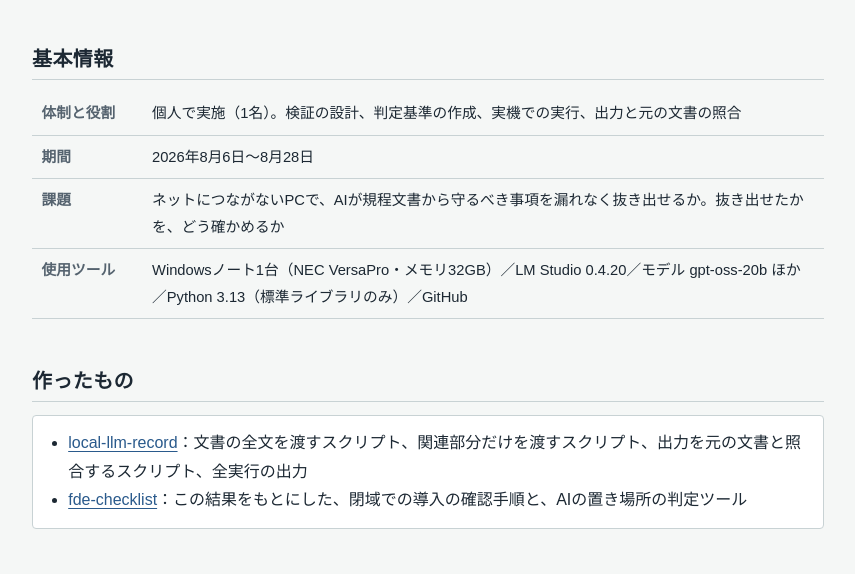
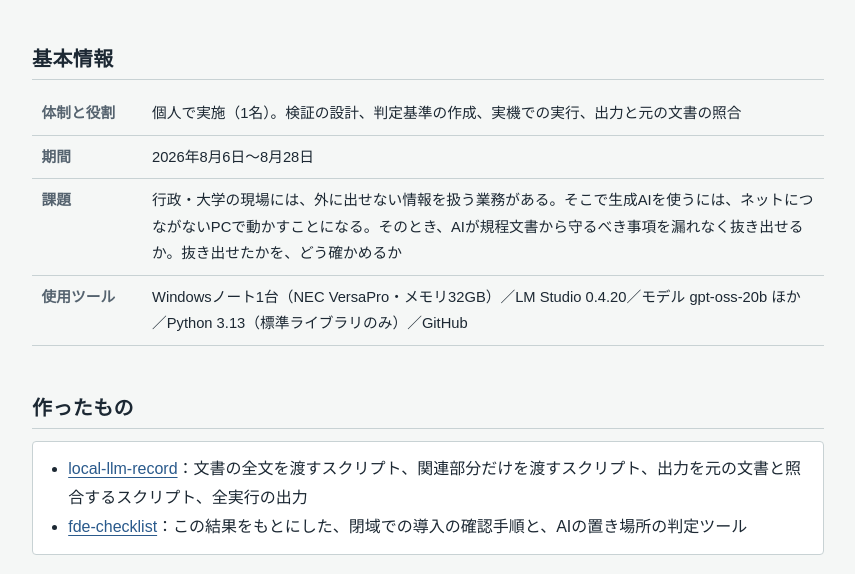
Before and after one commit to takashi-101/takashi-101.github.io, a plain HTML site: page portfolio/closed-llm.html in a window 1280 px wide. Shown: the part 208-782 px from the top of the page, without its empty margins (212-1067 px from the left). Drawn offline with Linux system fonts and the light colour scheme; a web font is replaced by a local one.

Commit message:
閉域環境での生成AIの検証：課題に、なぜ閉域で確かめるのかを追記

```diff
--- a/portfolio/closed-llm.html
+++ b/portfolio/closed-llm.html
@@ -22,7 +22,7 @@
   <div class="tbl"><table>
     <tr><th>体制と役割</th><td>個人で実施（1名）。検証の設計、判定基準の作成、実機での実行、出力と元の文書の照合</td></tr>
     <tr><th>期間</th><td>2026年8月6日〜8月28日</td></tr>
-    <tr><th>課題</th><td>ネットにつながないPCで、AIが規程文書から守るべき事項を漏れなく抜き出せるか。抜き出せたかを、どう確かめるか</td></tr>
+    <tr><th>課題</th><td>行政・大学の現場には、外に出せない情報を扱う業務がある。そこで生成AIを使うには、ネットにつながないPCで動かすことになる。そのとき、AIが規程文書から守るべき事項を漏れなく抜き出せるか。抜き出せたかを、どう確かめるか</td></tr>
     <tr><th>使用ツール</th><td>Windowsノート1台（NEC VersaPro・メモリ32GB）／LM Studio 0.4.20／モデル gpt-oss-20b ほか／Python 3.13（標準ライブラリのみ）／GitHub</td></tr>
   </table></div>
 </section>
```
